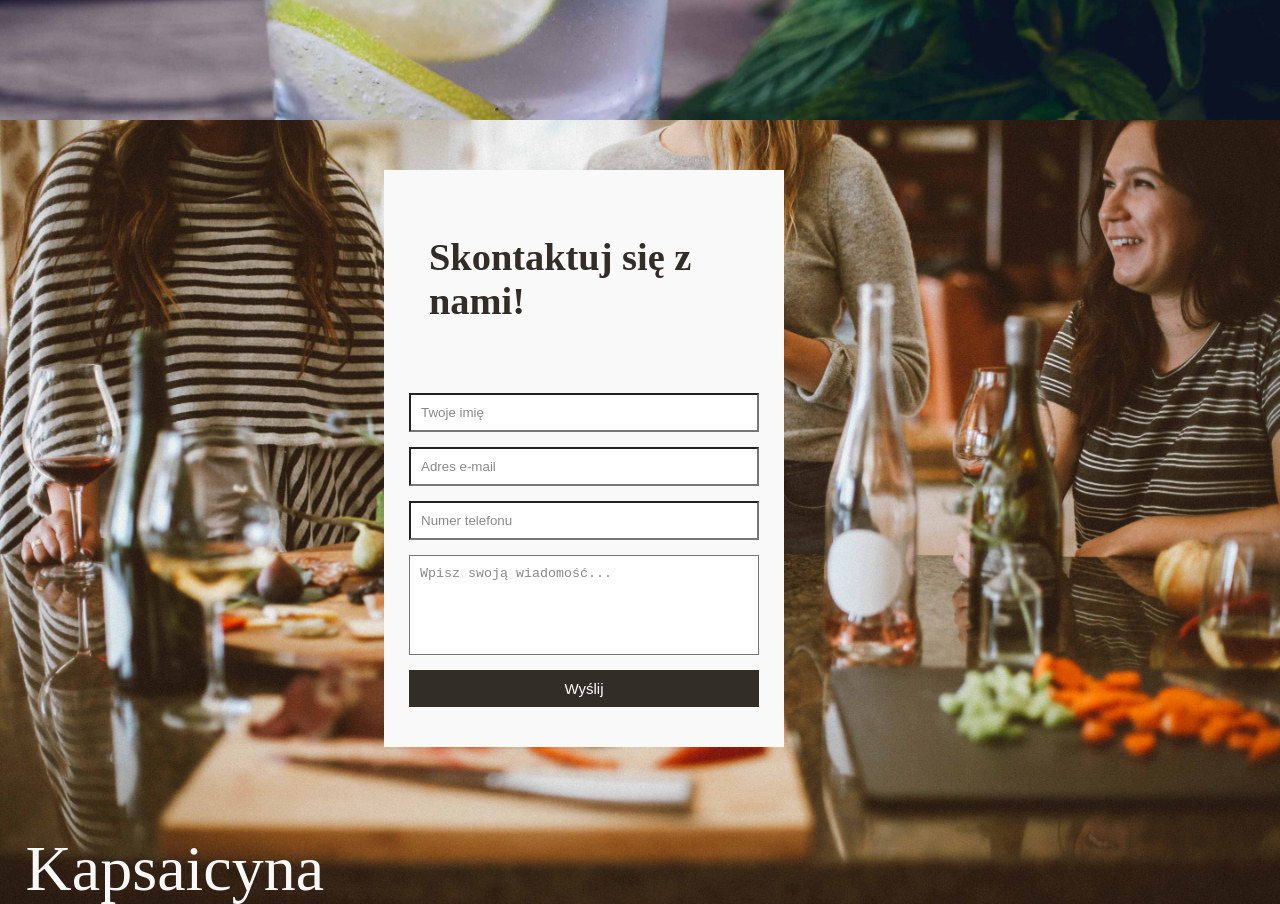
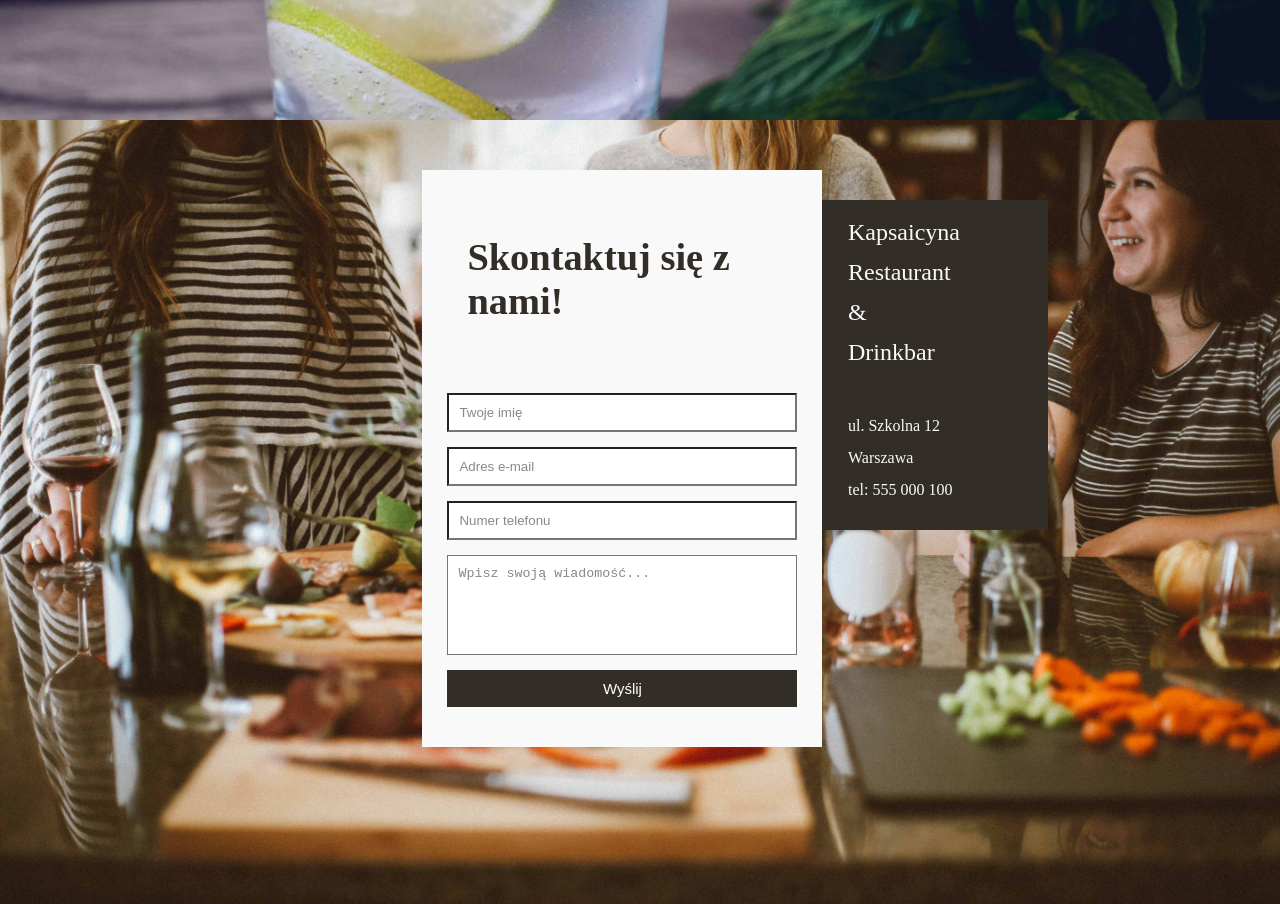
Before and after one commit to n4bik/RestaurantWebpage, a plain HTML site: page index.html in a window 1280 px wide. Shown: the part 7080-7984 px from the top of the page. Drawn offline with Linux system fonts and the light colour scheme; a web font is replaced by a local one.

Commit message:
fixed contact ui

```diff
--- a/main.css
+++ b/main.css
@@ -366,29 +366,31 @@ ul {
 }
 
 .sidetext-container {
+    margin-top: 10vh;
     padding-left: 2vw;
-    max-width:600px;
-    height: 100%;
+    padding-bottom: 2vh;
+    max-width:200px;
     width:100%;
     float: left;
     position: sticky;
+    background-color: #332d27;
 }
 .sidetext-container p {
     color: #F9F9F9;
-    font-size: 8vh;
+    font-size: 3vh;
     line-height: 2vh;
 }
 
 #address {
-    font-size: 6vh;
+    font-size: 2vh;
 }
 
 .contact-container {
     max-width:400px;
-    padding-left: 30vw;
+    padding-left: 33vw;
     width:100%;
     float: left;
-	position:relative;
+    position:relative;
 }
 
 #contact input[type="text"],
```
